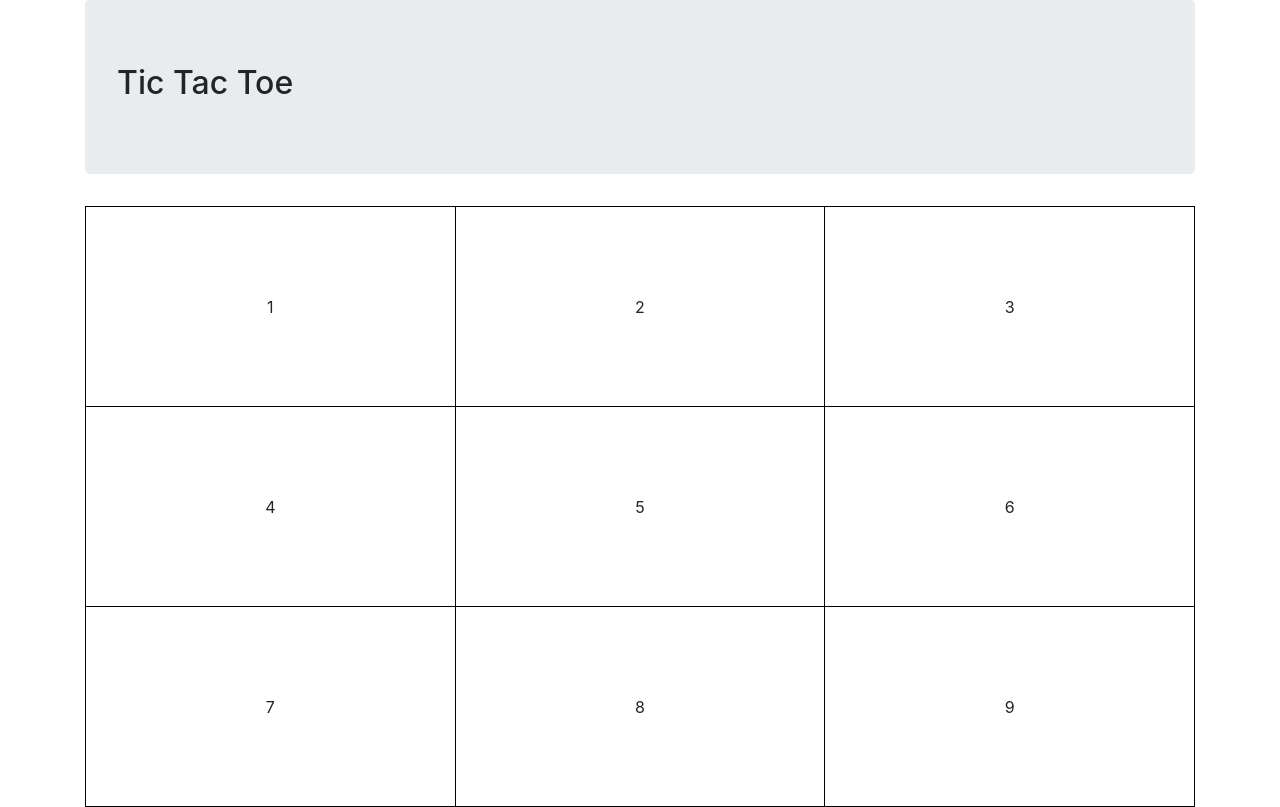
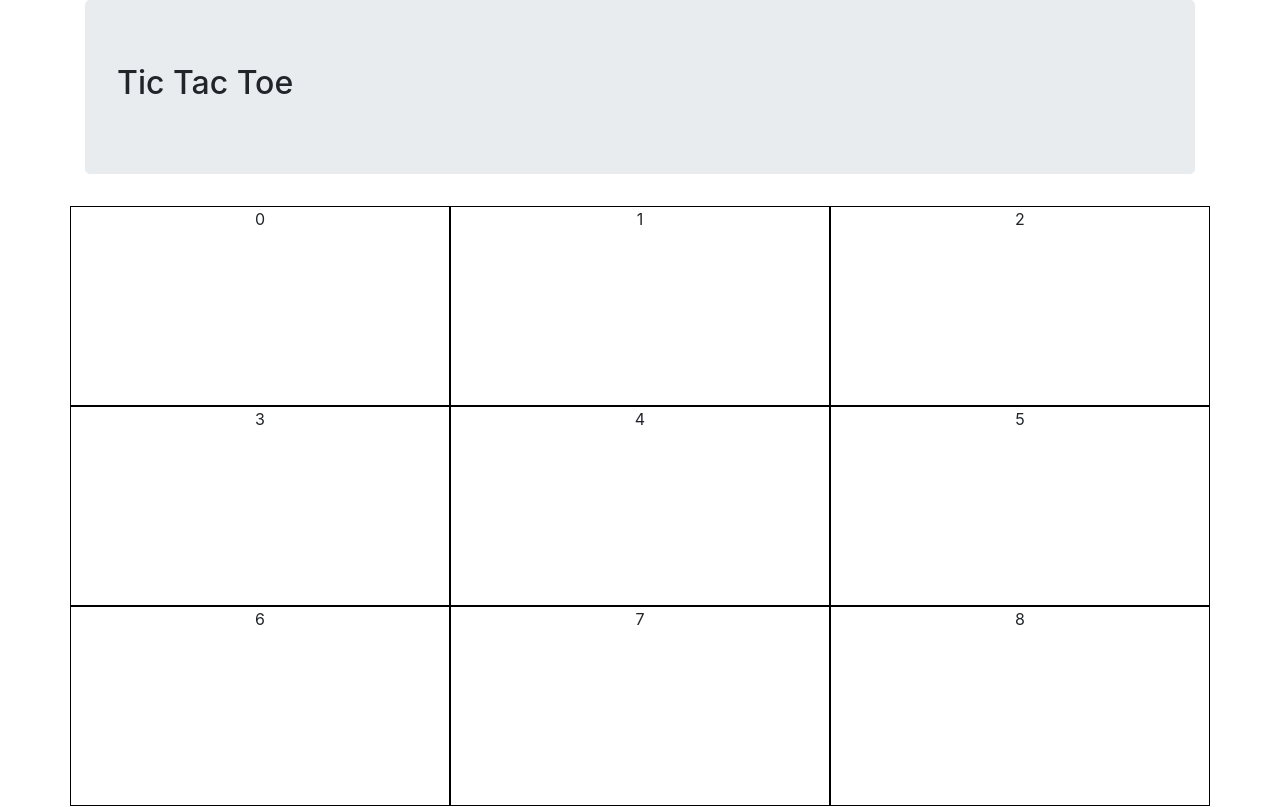
Before and after one commit to thatcat13/tictac, a plain HTML site: page index.html in a window 1280 px wide. Drawn offline with Linux system fonts and the light colour scheme.

Commit message:
remove html table and replace with column grid woo

```diff
--- a/css/styles.css
+++ b/css/styles.css
@@ -1,15 +1,7 @@
-table{
-  border: 1px Solid Black;
-}
-tr{
-  border: 1px Solid Black;
-}
-td{
+
+.sq{
   border: 1px Solid Black;
   width: 200px;
   height: 200px;
   text-align: center;
 }
-th{
-  border: 1px Solid Black;
-}
--- a/index.html
+++ b/index.html
@@ -14,21 +14,21 @@
         <h2>Tic Tac Toe</h2>
       </div>
       <table style="width:100%">
-        <tr>
-          <td>1</td>
-          <td>2</td>
-          <td>3</td>
-        </tr>
-        <tr>
-          <td>4</td>
-          <td>5</td>
-          <td>6</td>
-        </tr>
-        <tr>
-          <td>7</td>
-          <td>8</td>
-          <td>9</td>
-        </tr>
+        <div class="row">
+          <div class="col-lg-4 sq" id="0">0</div>
+          <div class="col-lg-4 sq"id="1">1</div>
+          <div class="col-lg-4 sq"id="2">2</div>
+        </div>
+        <div class="row">
+          <div class="col-lg-4 sq" id="3">3</div>
+          <div class="col-lg-4 sq" id="4">4</div>
+          <div class="col-lg-4 sq" id="5">5</div>
+        </div>
+        <div class="row">
+          <div class="col-lg-4 sq" id="6">6</div>
+          <div class="col-lg-4 sq"id="7">7</div>
+          <div class="col-lg-4 sq" id="8">8</div>
+        </div>
       </table>
     </div>
   </body>
```
